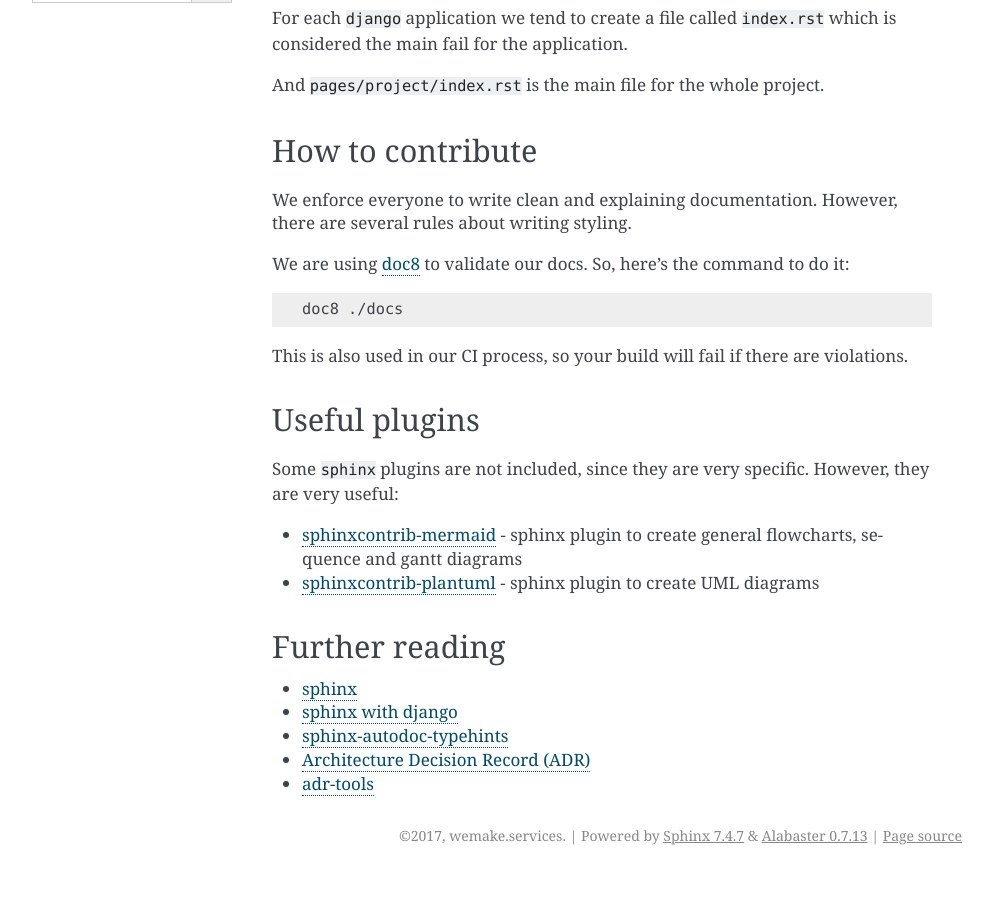
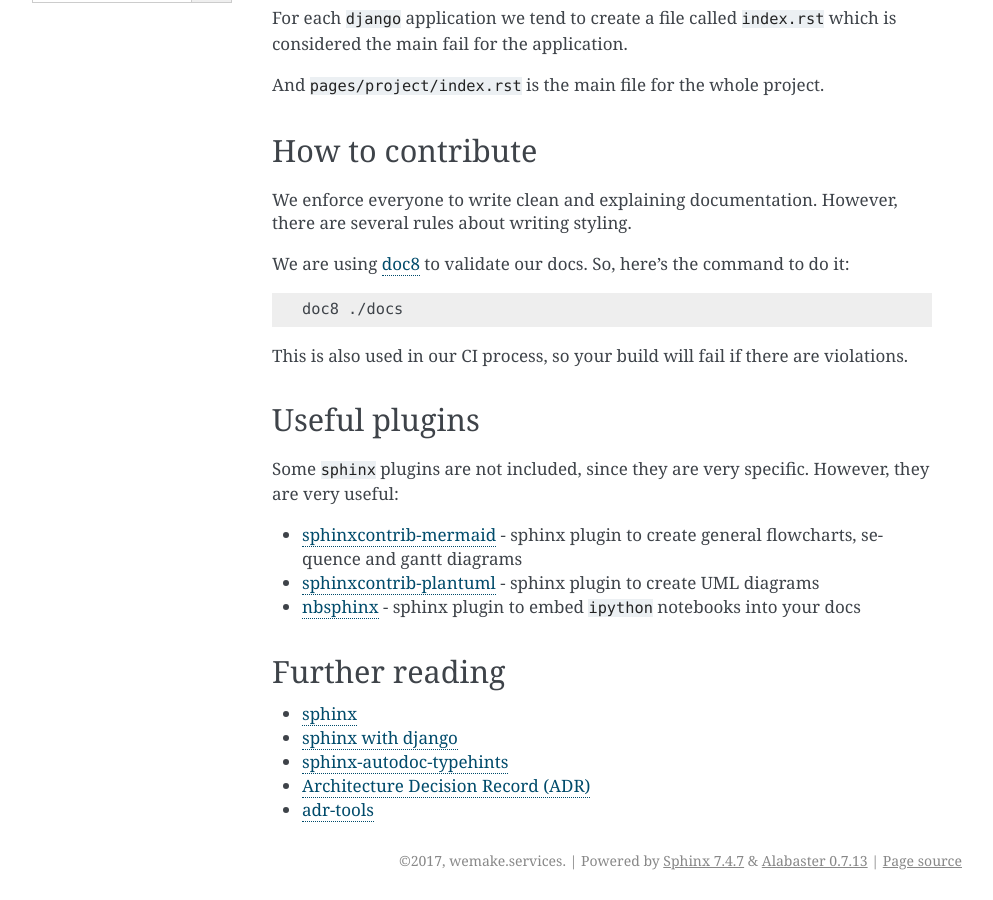
Before and after one commit to wemake-services/wemake-django-template, a Sphinx documentation site: the page built from {{cookiecutter.project_name}}/docs/pages/template/documentation.rst, in a window 1280 px wide and 900 px high, scrolled down 1068 px. Shown: the whole window, without its empty margins (148-1141 px from the left). Built offline with Sphinx 7.4.7, drawn with Linux system fonts in a browser that asks for light colours; the version number is read from the project's files by our own code; before the commit the page ends 1943 px from its top, so only the background shows below that.

Commit message:
Adds nbsphinx information, closes #623

```diff
--- a/{{cookiecutter.project_name}}/docs/pages/template/documentation.rst
+++ b/{{cookiecutter.project_name}}/docs/pages/template/documentation.rst
@@ -85,6 +85,7 @@ However, they are very useful:
 
 - `sphinxcontrib-mermaid <https://github.com/mgaitan/sphinxcontrib-mermaid>`_ - sphinx plugin to create general flowcharts, sequence and gantt diagrams
 - `sphinxcontrib-plantuml <https://github.com/sphinx-contrib/plantuml/>`_ - sphinx plugin to create UML diagrams
+- `nbsphinx <https://github.com/spatialaudio/nbsphinx>`_ - sphinx plugin to embed ``ipython`` notebooks into your docs
 
 
 Further reading
```
Also changed, not shown: 1 other file.
